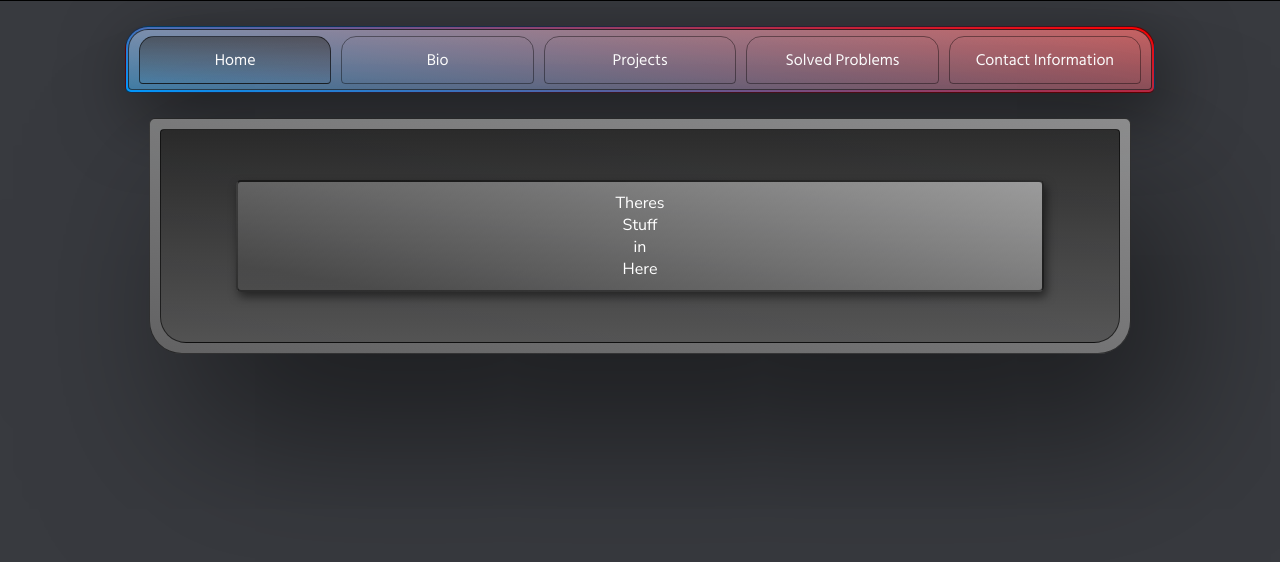
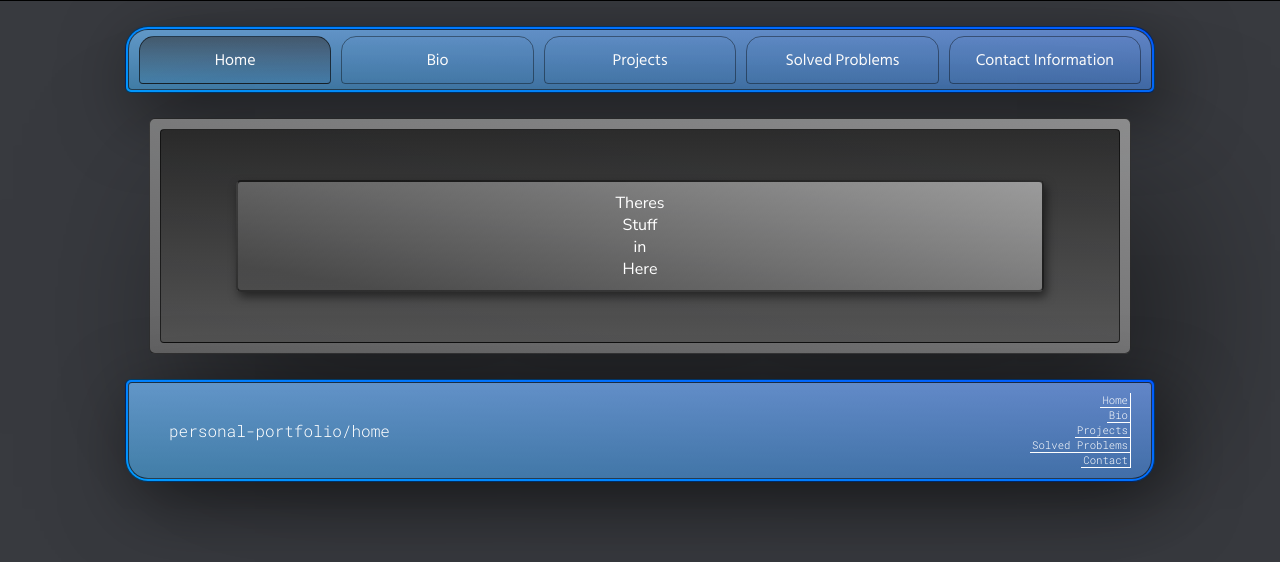
Before and after one commit to JamesNapoletano/personal-portfolio, a React (Create React App) app: page / in a window 1280 px wide. Shown: the top 562 px of the page. Built offline with nearby package versions, Linux system fonts and the light colour scheme.

Commit message:
updated footer

```diff
--- a/src/App.js
+++ b/src/App.js
@@ -1,5 +1,6 @@
 import './App.css';
 import ContentBox from './Components/ContentBox/ContentBox';
+import Footer from './Components/Footer/Footer';
 import NavBar from './Components/NavBar/NavBar';
 
 function App() {
@@ -7,6 +8,7 @@ function App() {
     <div className="App">
       <NavBar />
       <ContentBox />
+      <Footer />
     </div>
   );
 }
--- a/src/Components/ContentBox/ContentBox.module.css
+++ b/src/Components/ContentBox/ContentBox.module.css
@@ -2,7 +2,7 @@
 .contentStroke {
     box-sizing: border-box;
     border: 1px solid rgba(0, 0, 0, 0.6);
-    border-radius: 6px 6px 33px 33px;
+    border-radius: 6px;
     box-shadow: 40px 80px 160px rgba(0, 0, 0, 0.5);
     background: linear-gradient(10deg, rgba(109, 109, 109, 0.8) 0%, rgb(163, 163, 163, 0.8) 100%);
     width: fit-content;
@@ -12,7 +12,7 @@
 .contentBase {
     box-sizing: border-box;
     border: 1px solid rgba(0, 0, 0, 0.6);
-    border-radius: 4px 4px 26px 26px;
+    border-radius: 4px;
     background: linear-gradient(0deg, rgba(78, 78, 78, 0.8) 0%, rgba(22, 22, 22, 0.8) 100%);
     margin: 10px;
     width: 960px;
--- /dev/null
+++ b/src/Components/Footer/Footer.jsx
@@ -0,0 +1,26 @@
+import styles from './Footer.module.css'
+
+const Footer = () => {
+
+    return (
+
+        <div className={styles.footerStroke}>
+            <div className={styles.footerBase}>
+                <div className={styles.currentPage}>
+                    personal-portfolio/home
+                </div>
+                <div className={styles.links}>
+                    <a>Home</a>
+                    <a>Bio</a>
+                    <a>Projects</a>
+                    <a>Solved Problems</a>
+                    <a>Contact</a>
+                </div>
+            </div>
+        </div>
+
+    )
+
+}
+
+export default Footer
--- /dev/null
+++ b/src/Components/Footer/Footer.module.css
@@ -0,0 +1,59 @@
+.footerStroke {
+    box-sizing: border-box;
+    border: 1px solid rgba(0, 0, 0, 0.6);
+    border-radius: 6px 6px 23px 23px;
+    box-shadow: 10px 20px 70px rgba(0, 0, 0, 0.5);
+    margin: 25px;
+    background: linear-gradient(10deg, #0099ff 0%, #0059ff 100%);
+    width: fit-content;
+    height: fit-content;
+}
+
+.footerBase {
+    box-sizing: border-box;
+    border: 1px solid rgba(0, 0, 0, 0.6);
+    border-radius: 4px 4px 20px 20px;
+    background: linear-gradient(0deg, rgba(109, 109, 109, 0.6) 0%, rgb(163, 163, 163, 0.6) 100%);
+    margin: 2px;
+    padding: 10px 20px 10px 40px;
+    width: 1024px;
+    height: fit-content;
+    display: flex;
+    justify-content: space-between;
+    align-items: center;
+    font-family: 'Roboto Mono', monospace;
+    font-weight: 300;
+    color: white;
+}
+
+.links {
+    display: flex;
+    flex-direction: column;
+}
+
+a {
+    height: fit-content;
+    width: fit-content;
+    border-right: 1px solid white;
+    border-bottom: 1px solid white;
+    margin: 0;
+    padding: 0px 2px;
+    display: flex;
+    align-self: flex-end;
+    font-size: 8pt;
+    text-decoration: none;
+    font-weight: 300;
+    color: white;
+}
+a:link {
+    border-right: 1px solid white;
+    border-bottom: 1px solid white;
+    font-weight: 300;
+    color: white;
+}
+a:visited {
+    border-right: 1px solid white;
+    border-bottom: 1px solid white;
+    font-weight: 500;
+    color: rgba(22, 22, 22, 0.8);
+}
--- a/src/Components/NavBar/NavBar.jsx
+++ b/src/Components/NavBar/NavBar.jsx
@@ -2,10 +2,7 @@ import styles from './NavBar.module.css'
 
 const NavBar = () => {
 
-    return (
-
-        <div className={styles.navStroke}>
-            <div className={styles.navBase}>
+    const homeBtn = (
         <div
             id='home'
             className={styles.navButtonDown}
@@ -27,6 +24,8 @@ const NavBar = () => {
         >
             Home
         </div>
+    )
+    const bioBtn = (
         <div
             id='bio'
             className={styles.navButtonInit}
@@ -47,6 +46,8 @@ const NavBar = () => {
         >
             Bio
         </div>
+    )
+    const projBtn = (
         <div
             id='projects'
             className={styles.navButtonInit}
@@ -67,6 +68,8 @@ const NavBar = () => {
         >
             Projects
         </div>
+    )
+    const probBtn = (
         <div
             id='problems'
             className={styles.navButtonInit}
@@ -87,6 +90,8 @@ const NavBar = () => {
         >
             Solved Problems
         </div>
+    )
+    const contBtn = (
         <div
             id='contact'
             className={styles.navButtonInit}
@@ -107,6 +112,16 @@ const NavBar = () => {
         >
             Contact Information
         </div>
+    )
+    return (
+
+        <div className={styles.navStroke}>
+            <div className={styles.navBase}>
+                {homeBtn}
+                {bioBtn}
+                {projBtn}
+                {probBtn}
+                {contBtn}
             </div>
         </div>
 
--- a/src/Components/NavBar/NavBar.module.css
+++ b/src/Components/NavBar/NavBar.module.css
@@ -4,7 +4,7 @@
     border-radius: 23px 23px 6px 6px;
     box-shadow: 10px 20px 70px rgba(0, 0, 0, 0.5);
     margin: 25px;
-    background: linear-gradient(10deg, #0099ff 0%, #ff0000 100%);
+    background: linear-gradient(10deg, #0099ff 0%, #0059ff 100%);
     width: fit-content;
     height: fit-content;
 }
--- a/src/index.css
+++ b/src/index.css
@@ -1,4 +1,5 @@
-@import url('https://fonts.googleapis.com/css2?family=Hind+Siliguri&family=Nunito+Sans&display=swap');
+@import url('https://fonts.googleapis.com/css2?family=Hind+Siliguri&family=Nunito+Sans&family=Roboto+Mono:wght@300;500&display=swap');
+
 body {
   margin: 0;
   -webkit-font-smoothing: antialiased;
```
Lines whose indentation alone changed are shown as unchanged.
